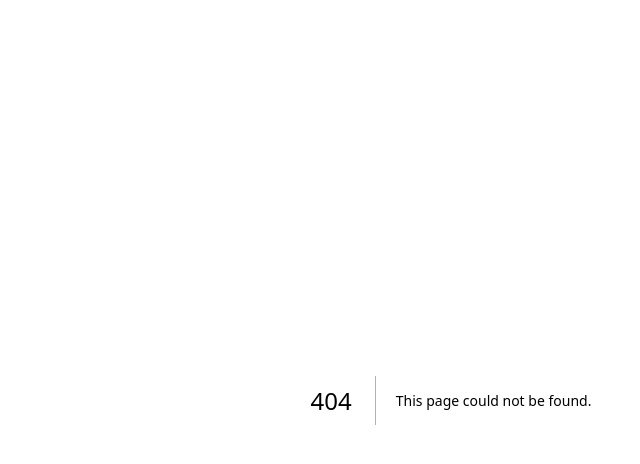
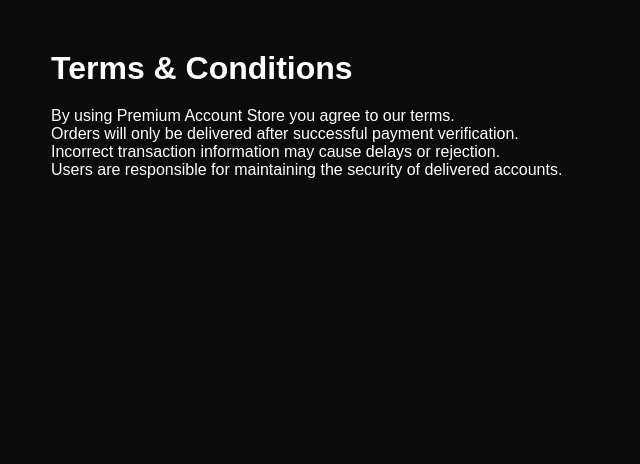
Before and after one commit to mdnoman1592008-ux/premium-account-store, a Next.js app in the folder frontend/: page /terms in a window 1280 px wide. Before the commit this address had no page. Shown: the top 464 px of the page, without its empty margins (189-829 px from the left). Built offline with nearby package versions, Linux system fonts and the light colour scheme.

Commit message:
Create page.tsx

```diff
--- /dev/null
+++ b/frontend/src/app/terms/page.tsx
@@ -0,0 +1,48 @@
+export default function TermsPage() {
+
+  return (
+    <div
+      style={{
+        padding:"50px",
+        maxWidth:"900px",
+        margin:"auto"
+      }}
+    >
+
+      <h1>
+        Terms & Conditions
+      </h1>
+
+      <p
+        style={{
+          marginTop:"20px"
+        }}
+      >
+        By using Premium
+        Account Store you
+        agree to our terms.
+      </p>
+
+      <p>
+        Orders will only be
+        delivered after
+        successful payment
+        verification.
+      </p>
+
+      <p>
+        Incorrect transaction
+        information may cause
+        delays or rejection.
+      </p>
+
+      <p>
+        Users are responsible
+        for maintaining the
+        security of delivered
+        accounts.
+      </p>
+
+    </div>
+  );
+}
```
